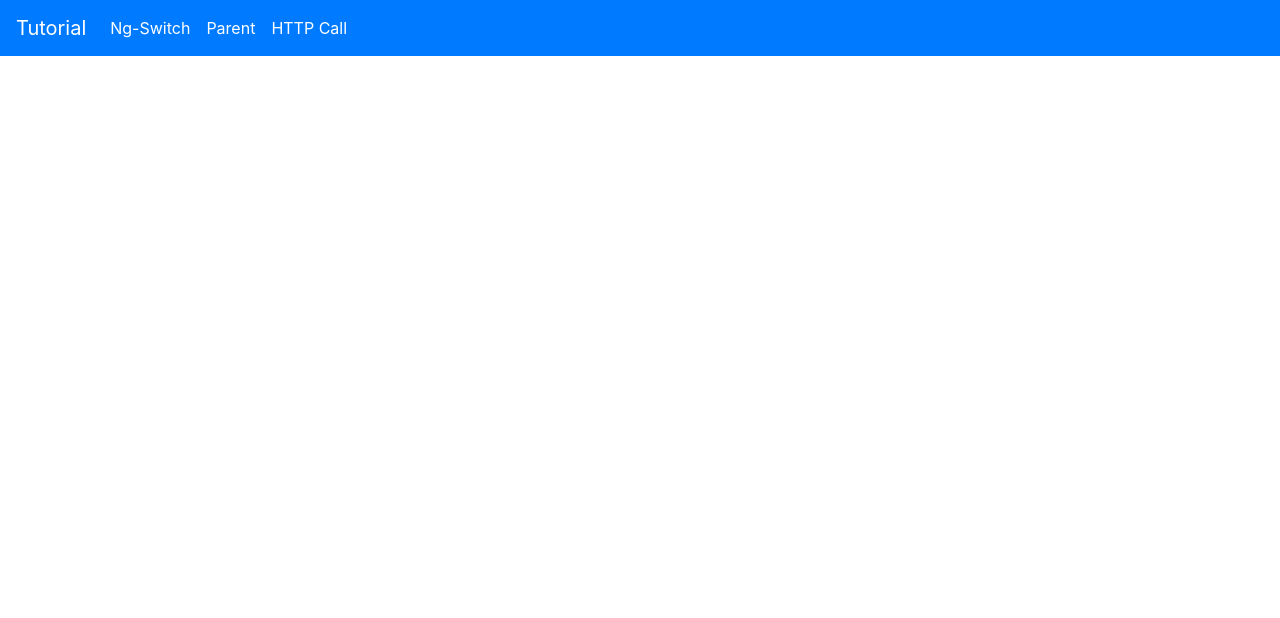
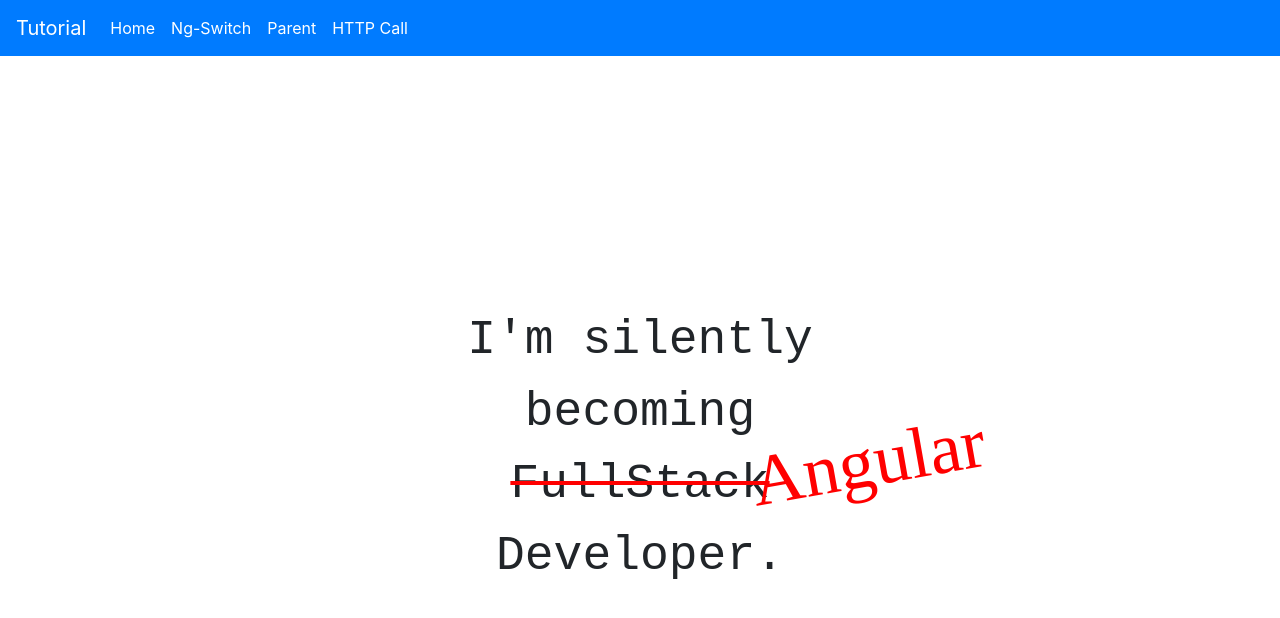
Before and after one commit to Nagarjuna-Singamsetti/Nisha_Singla_Tutorial_Practice, an Angular app: page /home in a window 1280 px wide. Before the commit this address led to /. Shown: the top 618 px of the page. Built offline with nearby package versions, Linux system fonts and the light colour scheme.

Commit message:
Home Route Added

```diff
--- a/src/app/app-routing.module.ts
+++ b/src/app/app-routing.module.ts
@@ -1,13 +1,17 @@
 import { NgModule } from '@angular/core';
 import { RouterModule, Routes } from '@angular/router';
+import { HomeComponent } from './components/home/home.component';
 import { NgSwitchComponent } from './components/ng-switch/ng-switch.component';
 import { ParentComponent } from './components/parent/parent.component';
 import { UsersComponent } from './components/users/users.component';
 
 const routes: Routes = [
+  {path:'',redirectTo:'home', pathMatch:'full'},
+  {path:'home',component:HomeComponent},
   {path:'ngswitch',component:NgSwitchComponent},
   {path:'parent',component:ParentComponent},
   {path:'users',component:UsersComponent},
+  {path:'**',redirectTo:'home'}
 ];
 
 @NgModule({
--- a/src/app/app.component.html
+++ b/src/app/app.component.html
@@ -6,13 +6,16 @@
     <div class="collapse navbar-collapse" id="navbarNav">
       <ul class="navbar-nav">
         <li class="nav-item active">
-          <a class="nav-link" routerLink="ngswitch">Ng-Switch <span class="sr-only">(current)</span></a>
+          <a class="nav-link" routerLink="/home">Home <span class="sr-only">(current)</span></a>
+        </li>
+        <li class="nav-item active">
+          <a class="nav-link" routerLink="/ngswitch">Ng-Switch</a>
         </li>
         <li class="nav-item">
-          <a class="nav-link" routerLink="parent">Parent</a>
+          <a class="nav-link" routerLink="/parent">Parent</a>
         </li>
         <li class="nav-item">
-          <a class="nav-link" routerLink="users">HTTP Call</a>
+          <a class="nav-link" routerLink="/users">HTTP Call</a>
         </li>
       </ul>
     </div>
--- a/src/app/app.module.ts
+++ b/src/app/app.module.ts
@@ -12,6 +12,7 @@
 import { UserServiceService } from './services/user-service.service';
 import {HttpClientModule} from '@angular/common/http';
 import { SingleUserComponent } from './components/single-user/single-user.component';
+import { HomeComponent } from './components/home/home.component';
 
 @NgModule({
   declarations: [
@@ -22,7 +23,8 @@
     AgePipe,
     SearchPipe,
     UsersComponent,
-    SingleUserComponent
+    SingleUserComponent,
+    HomeComponent
   ],
   imports: [
     BrowserModule,
--- /dev/null
+++ b/src/app/components/home/home.component.css
@@ -0,0 +1,28 @@
+body {
+    font-family: 'Roboto Mono', monospace;
+    font-size: 3em;
+    height: 100vh;
+    display: flex;
+    justify-content: center;
+    align-items: center;
+  }
+
+  p {
+    width: 30%;
+    text-align: center;
+  }
+
+  del {
+    text-decoration-color: red;
+  }
+
+  ins {
+    text-decoration: none;
+    font-family: 'Caveat', cursive;
+    font-size: 1.5em;
+    color: red;
+    position:absolute;
+    transform:rotate(-10deg);
+    margin-left: -20px;
+    margin-top: -40px;
+  }
--- /dev/null
+++ b/src/app/components/home/home.component.html
@@ -0,0 +1,3 @@
+<body>
+<p>I'm silently  becoming<del> FullStack</del><ins>Angular</ins> Developer.</p>
+</body>
--- /dev/null
+++ b/src/app/components/home/home.component.ts
@@ -0,0 +1,15 @@
+import { Component, OnInit } from '@angular/core';
+
+@Component({
+  selector: 'app-home',
+  templateUrl: './home.component.html',
+  styleUrls: ['./home.component.css']
+})
+export class HomeComponent implements OnInit {
+
+  constructor() { }
+
+  ngOnInit(): void {
+  }
+
+}
```
Also changed, not shown: 1 other file (tests, documents, lock files or other folders).
